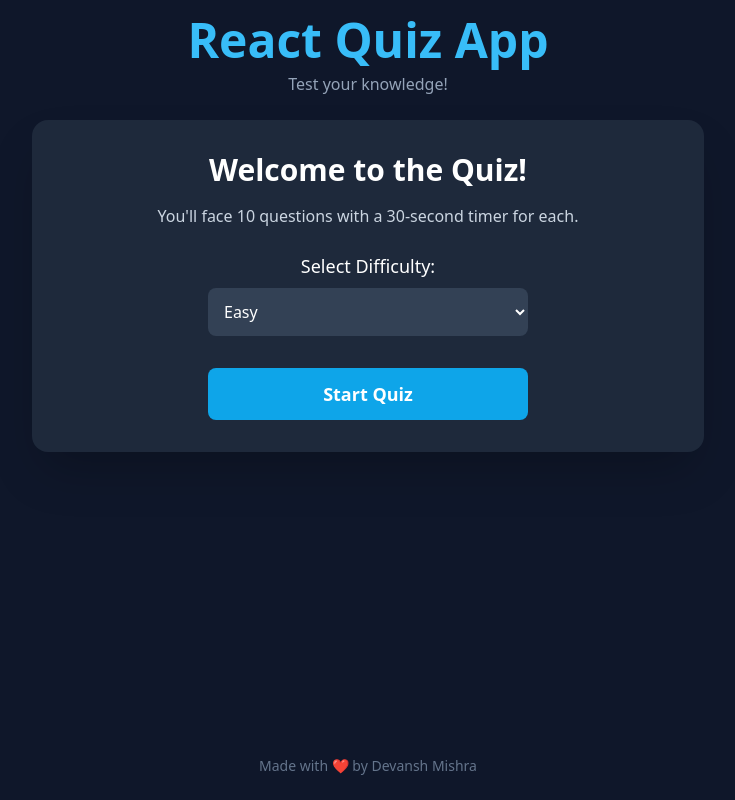
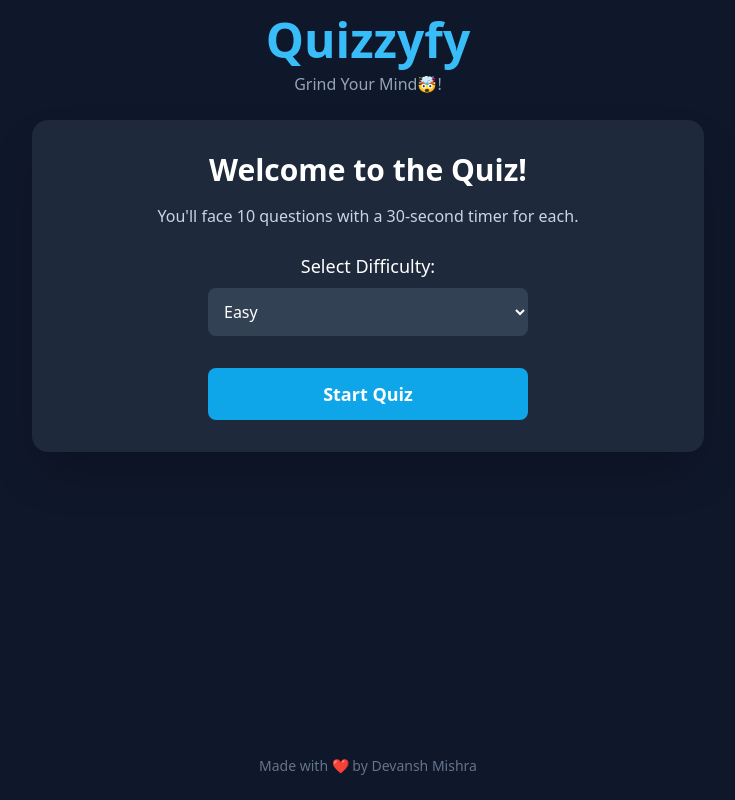
Before and after one commit to devil932003/Quizzyfy, a React (Vite) app: page / in a window 1280 px wide. Shown: the whole page, without its empty margins (272-1007 px from the left). Built offline with nearby package versions, Linux system fonts and the light colour scheme.

Commit message:
name-issue-fixed

```diff
--- a/src/components/Header.jsx
+++ b/src/components/Header.jsx
@@ -3,8 +3,8 @@ import React from 'react';
 
 const Header = () => (
     <header className="text-center">
-        <h1 className="text-4xl md:text-5xl font-bold text-sky-400">React Quiz App</h1>
-        <p className="text-slate-400 mt-2">Test your knowledge!</p>
+        <h1 className="text-4xl md:text-5xl font-bold text-sky-400">Quizzyfy</h1>
+        <p className="text-slate-400 mt-2">Grind Your Mind🤯!</p>
     </header>
 );
 
```
